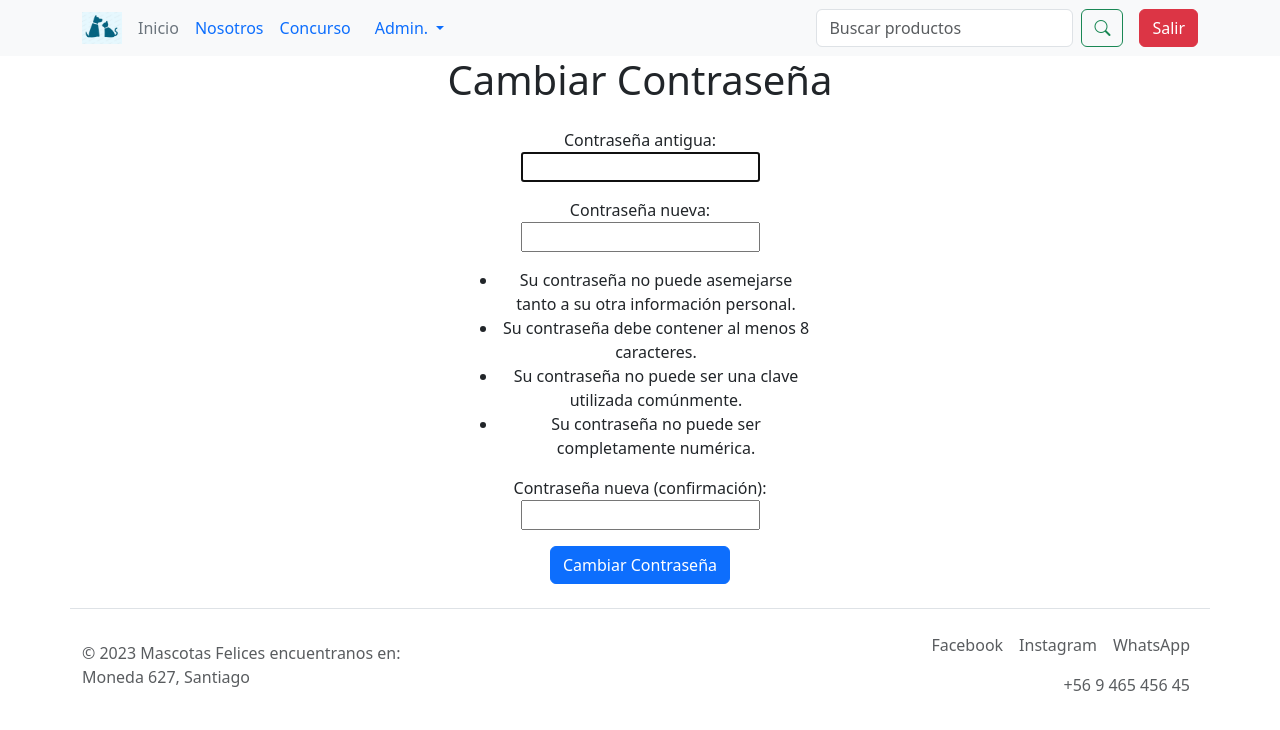
After one commit to FJosephx/MascotasFelices, a Django app: page /cambiar_password/ in a window 1280 px wide. The commit adds this page. Shown: the top 730 px of the page. Run offline with Django 4.2, Linux system fonts and the light colour scheme; a user stored in the database is signed in.

Commit message:
add(cambiar_contraseña)

```diff
--- a/core/templates/core/base.html
+++ b/core/templates/core/base.html
@@ -71,6 +71,7 @@
               </a>
               <ul class="dropdown-menu">
                 <li><a class="dropdown-item" href="{% url 'misdatos' %}">Mis Datos</a></li>
+                <li><a class="dropdown-item" href="{% url 'cambiar_password' %}">Cambiar Contraseña</a></li>
                 <li><a class="dropdown-item" href="{% url 'miscompras' %}">Mis compras</a></li>
 
               </ul>
--- /dev/null
+++ b/core/templates/core/cambiar_password.html
@@ -0,0 +1,46 @@
+
+{% extends 'core/base.html' %}
+{% load static %}
+{% load custom_filters %}
+
+{% block titulo %}
+
+Cambiar Password
+{% endblock titulo %}
+{% block content %}
+<div class="container text-center py-0">
+    <h1>Cambiar Contraseña</h1>
+
+    <form class="row g-4 mt-4" method="POST" id="form">
+        <div class="container-fluid">
+          <div class="row justify-content-center">
+            <!-- datos del cliente -->
+            <div class="col-sm-12 col-md-4 col-lg-4">
+
+
+
+              <div class="col mb-3">
+                {% csrf_token %}
+                {{ form.as_p }}
+              </div>
+              <div class="text-center">
+                <div>
+                  <button class="btn btn-primary" type="submit">Cambiar Contraseña</button>
+                </div>
+
+              </div>
+
+
+
+
+
+            </div>
+
+          </div>
+
+        </div>
+        </div>
+      </form>
+  </div>
+
+{% endblock %}
--- a/core/urls.py
+++ b/core/urls.py
@@ -1,6 +1,7 @@
 from django.urls import path
 from .views import cambiar_estado_boleta, poblar,obtener_productos,eliminar_producto_en_bodega,salir,admin_productos,ventas, usuarios,home, ropa, ficha, misdatos, nosotros, registro, iniciar_sesion, administracion, bodega, boleta, miscompras, carrito
-
+from django.views.generic.base import TemplateView
+from django.contrib.auth import views as auth_views
 
 urlpatterns = [
 
@@ -25,9 +26,11 @@ urlpatterns = [
     path('poblar', poblar, name='poblar'),
     path('salir', salir, name='salir'),
     path('obtener_productos', obtener_productos, name='obtener_productos'),
-path('ventas', ventas, name='ventas'),
     path('boleta/<nro_boleta>', boleta, name='boleta'),
     path('cambiar_estado_boleta/<nro_boleta>/<estado>', cambiar_estado_boleta, name='cambiar_estado_boleta'),
     path('eliminar_producto_en_bodega/<bodega_id>', eliminar_producto_en_bodega, name='eliminar_producto_en_bodega'),
 
+    path('password_cambiada/', TemplateView.as_view(template_name='core/password_cambiada.html'), name='password_cambiada'),
+    path('cambiar_password/', auth_views.PasswordChangeView.as_view(template_name='core/cambiar_password.html', success_url='/password_cambiada'), name='cambiar_password'),
+
 ]
--- a/core/views.py
+++ b/core/views.py
@@ -308,7 +308,7 @@ def ventas(request):
     for boleta in boletas:
         boleta_historial = {
             'nro_boleta': boleta.nro_boleta,
-            'nom_cliente': f'{boleta.cliente.user.first_name} {boleta.cliente.usuario.last_name}',
+            'nom_cliente': f'{boleta.cliente.user.first_name} {boleta.cliente.user.last_name}',
             'fecha_venta': boleta.fecha_venta,
             'fecha_despacho': boleta.fecha_despacho,
             'fecha_entrega': boleta.fecha_entrega,
```
Also changed, not shown: core/notas.txt (+7 -0 lines), core/templates/core/password_cambiada.html (added, +19 -0 lines), db.sqlite3.
